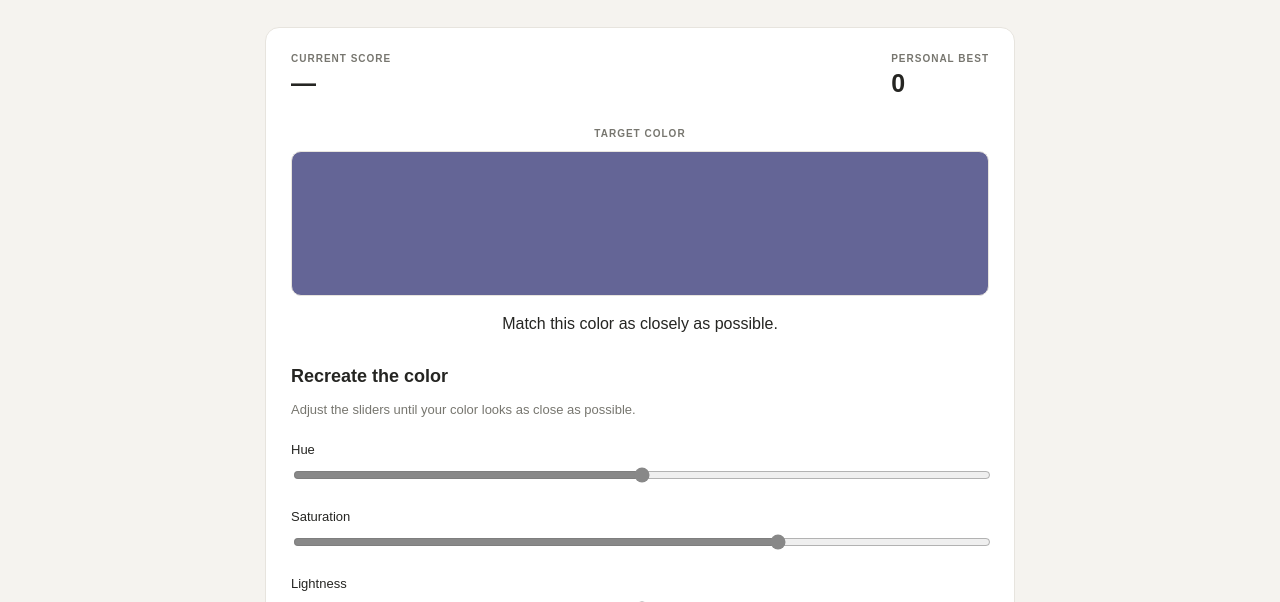
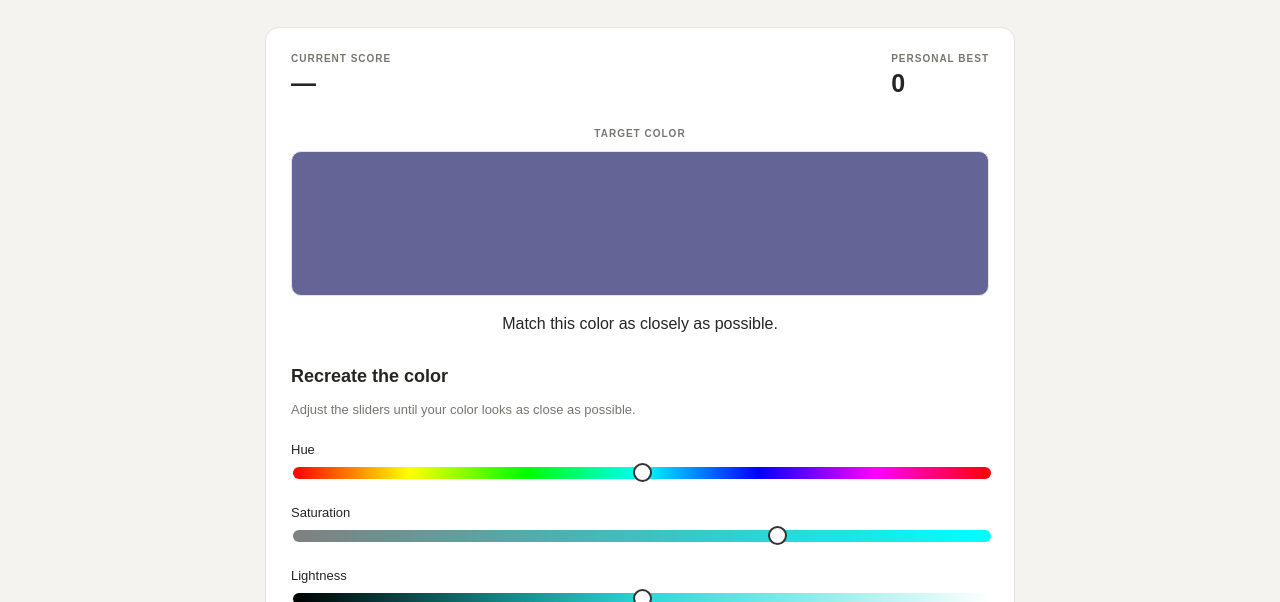
Before and after one commit to LuckyShmuckyyy/Palette-studio, a plain HTML site: page index.html in a window 1280 px wide. Both pictures are taken after a click on the button "Color Match". Shown: the part 198-800 px from the top of the page. Drawn offline with Linux system fonts and the light colour scheme.

Commit message:
Update index.html

```diff
--- a/index.html
+++ b/index.html
@@ -450,13 +450,71 @@ footer {
   cursor: pointer;
 }
 
-#cmHue {
-  accent-color: #888;
+/* Visual color match sliders */
+#cmHue,
+#cmSaturation,
+#cmLightness {
+  appearance: none;
+  -webkit-appearance: none;
+  width: 100%;
+  height: 12px;
+  border-radius: 20px;
+  outline: none;
+  cursor: pointer;
 }
 
-#cmSaturation,
+#cmHue {
+  background: linear-gradient(
+    to right,
+    red,
+    yellow,
+    lime,
+    cyan,
+    blue,
+    magenta,
+    red
+  );
+}
+
+#cmSaturation {
+  background: linear-gradient(
+    to right,
+    hsl(var(--cm-current-hue), 0%, 50%),
+    hsl(var(--cm-current-hue), 100%, 50%)
+  );
+}
+
 #cmLightness {
-  accent-color: #888;
+  background: linear-gradient(
+    to right,
+    black,
+    hsl(var(--cm-current-hue), var(--cm-current-saturation), 50%),
+    white
+  );
+}
+
+#cmHue::-webkit-slider-thumb,
+#cmSaturation::-webkit-slider-thumb,
+#cmLightness::-webkit-slider-thumb {
+  -webkit-appearance: none;
+  appearance: none;
+  width: 19px;
+  height: 19px;
+  border-radius: 50%;
+  background: white;
+  border: 2px solid #333;
+  cursor: grab;
+}
+
+#cmHue::-moz-range-thumb,
+#cmSaturation::-moz-range-thumb,
+#cmLightness::-moz-range-thumb {
+  width: 15px;
+  height: 15px;
+  border-radius: 50%;
+  background: white;
+  border: 2px solid #333;
+  cursor: grab;
 }
 
 .cm-button {
@@ -1075,13 +1133,19 @@ function cmGetPlayerColor() {
 }
 
 function cmUpdatePreview() {
-  const color = cmGetPlayerColor();
+  const h = Number(document.getElementById("cmHue").value);
+  const s = Number(document.getElementById("cmSaturation").value);
+  const l = Number(document.getElementById("cmLightness").value);
 
-  document.getElementById("cmPreview").style.background =
-    cmRgbToHex(color);
+  const color = cmHslToRgb(h, s, l);
+  const hex = cmRgbToHex(color);
 
-  document.getElementById("cmPreviewHex").textContent =
-    cmRgbToHex(color);
+  document.getElementById("cmPreview").style.background = hex;
+  document.getElementById("cmPreviewHex").textContent = hex;
+
+  const root = document.documentElement;
+  root.style.setProperty("--cm-current-hue", h);
+  root.style.setProperty("--cm-current-saturation", s + "%");
 }
 
 function cmNewRound() {
```
